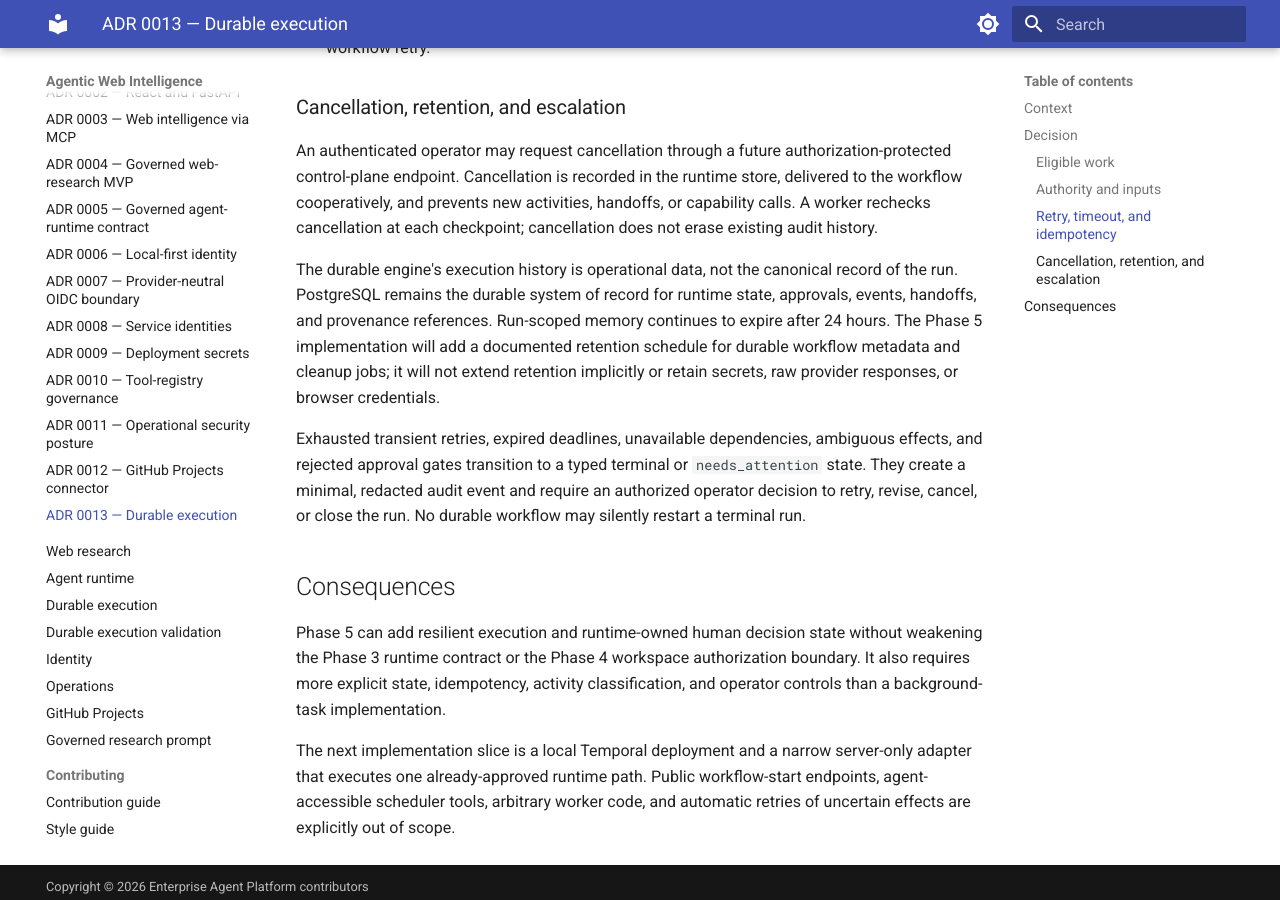
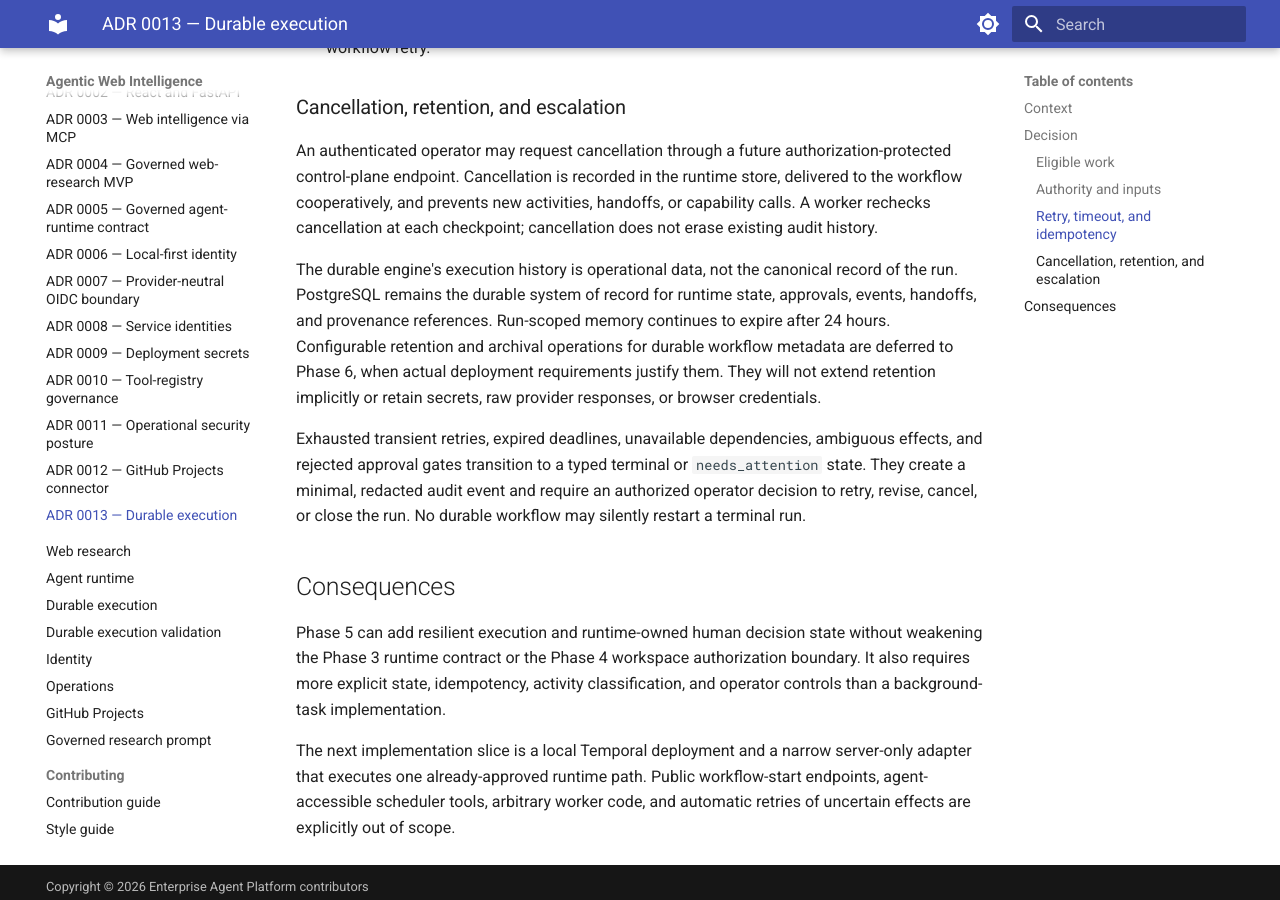
Before and after one commit to AIFORCE-CONSULTING/agentic-web-intelligence, an MkDocs documentation site: the page built from docs/adr/0013-governed-durable-execution-contract.md, in a window 1280 px wide and 900 px high, scrolled down 2130 px. Built offline with MkDocs 1.6.1 and Material for MkDocs 9.7.7, drawn with Linux system fonts in a browser that asks for light colours.

Commit message:
docs: defer retention automation to phase six

```diff
--- a/docs/adr/0013-governed-durable-execution-contract.md
+++ b/docs/adr/0013-governed-durable-execution-contract.md
@@ -99,10 +99,10 @@ each checkpoint; cancellation does not erase existing audit history.
 The durable engine's execution history is operational data, not the canonical
 record of the run. PostgreSQL remains the durable system of record for runtime
 state, approvals, events, handoffs, and provenance references. Run-scoped
-memory continues to expire after 24 hours. The Phase 5 implementation will
-add a documented retention schedule for durable workflow metadata and cleanup
-jobs; it will not extend retention implicitly or retain secrets, raw provider
-responses, or browser credentials.
+memory continues to expire after 24 hours. Configurable retention and archival
+operations for durable workflow metadata are deferred to Phase 6, when actual
+deployment requirements justify them. They will not extend retention implicitly
+or retain secrets, raw provider responses, or browser credentials.
 
 Exhausted transient retries, expired deadlines, unavailable dependencies,
 ambiguous effects, and rejected approval gates transition to a typed terminal
```
Also changed, not shown: ROADMAP.md (+4 -0 lines).
